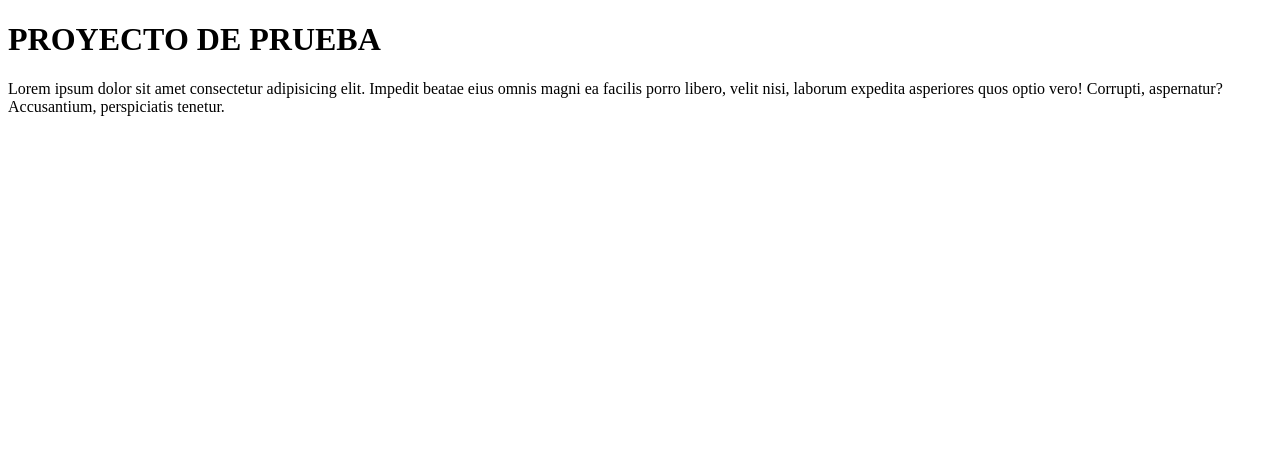
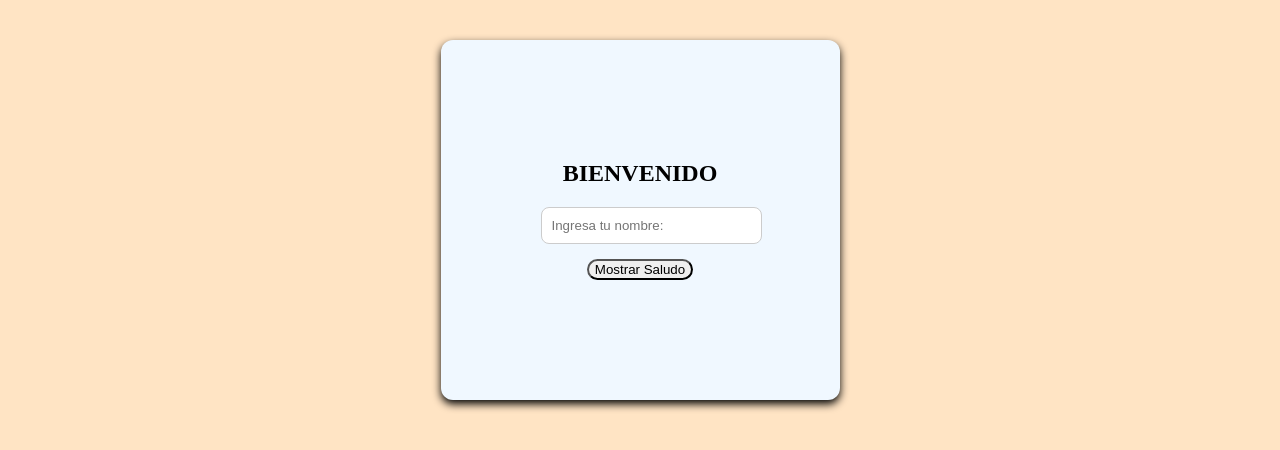
Before and after one commit to DanielCasti04/pruebaderepositorio, a plain HTML site: page index.html in a window 1280 px wide. Drawn offline with Linux system fonts and the light colour scheme.

Commit message:
Primer Proyectico Clase sem 3 ing Web

```diff
--- a/index.html
+++ b/index.html
@@ -1,14 +1,19 @@
 <!DOCTYPE html>
 <html lang="en">
-<head>
-    <meta charset="UTF-8">
-    <meta name="viewport" content="width=device-width, initial-scale=1.0">
-    <title>Document</title>
-</head>
-<body>
-    <H1>PROYECTO DE PRUEBA
-
-    </H1>
-    <p>Lorem ipsum dolor sit amet consectetur adipisicing elit. Impedit beatae eius omnis magni ea facilis porro libero, velit nisi, laborum expedita asperiores quos optio vero! Corrupti, aspernatur? Accusantium, perspiciatis tenetur.</p>
-</body>
+  <head>
+    <meta charset="UTF-8" />
+    <meta name="viewport" content="width=device-width, initial-scale=1.0" />
+    <title>Bienvenida interactiva</title>
+    <link rel="stylesheet" href="styles.css" />
+  </head>
+  <body>
+    <div class="card">
+      <h2>BIENVENIDO</h2>
+      <input type="text" id="nombre" placeholder="Ingresa tu nombre:" />
+      <br />
+      <button onclick="MostrarMensaje()">Mostrar Saludo</button>
+      <div id="mensaje"></div>
+    </div>
+    <script src="main.js"></script>
+  </body>
 </html>
--- /dev/null
+++ b/main.js
@@ -0,0 +1,7 @@
+function MostrarMensaje() {
+  const nombre = document.getElementById("nombre").value;
+  const mensaje = nombre.trim()
+    ? `Hola, ${nombre}! ¡Gracias por visitar nuestra página!.`
+    : "Por favor, ingresa tu nombre.";
+  document.getElementById("mensaje").textContent = mensaje;
+}
--- /dev/null
+++ b/styles.css
@@ -0,0 +1,39 @@
+body {
+  background-color: bisque;
+  font-family: "Times New Roman", Times, serif;
+  display: flex;
+  flex-direction: column;
+  align-items: center;
+  justify-content: center;
+  height: auto;
+  margin: 0;
+}
+.card {
+  background-color: aliceblue;
+  padding: 100px;
+  margin-top: 40px;
+  border-radius: 12px;
+  box-shadow: 0 4px 8px black;
+  text-align: center;
+  size: 40%;
+}
+input {
+  padding: 10px;
+  width: 100%;
+  max-width: 250px;
+  margin-bottom: 15px;
+  border: 1px solid #ccc;
+  border-radius: 8px;
+}
+
+button {
+  border-radius: 12px;
+}
+button:hover {
+  background-color: honeydew;
+}
+#mensaje {
+  margin: 20px;
+  font-size: 1.2 em;
+  color: #333;
+}
```
